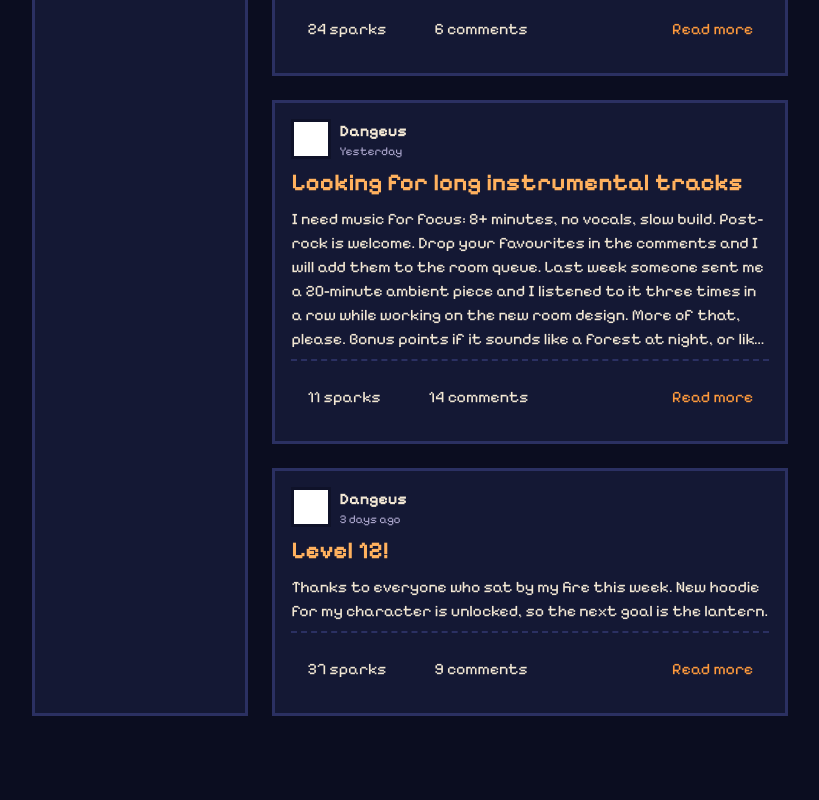
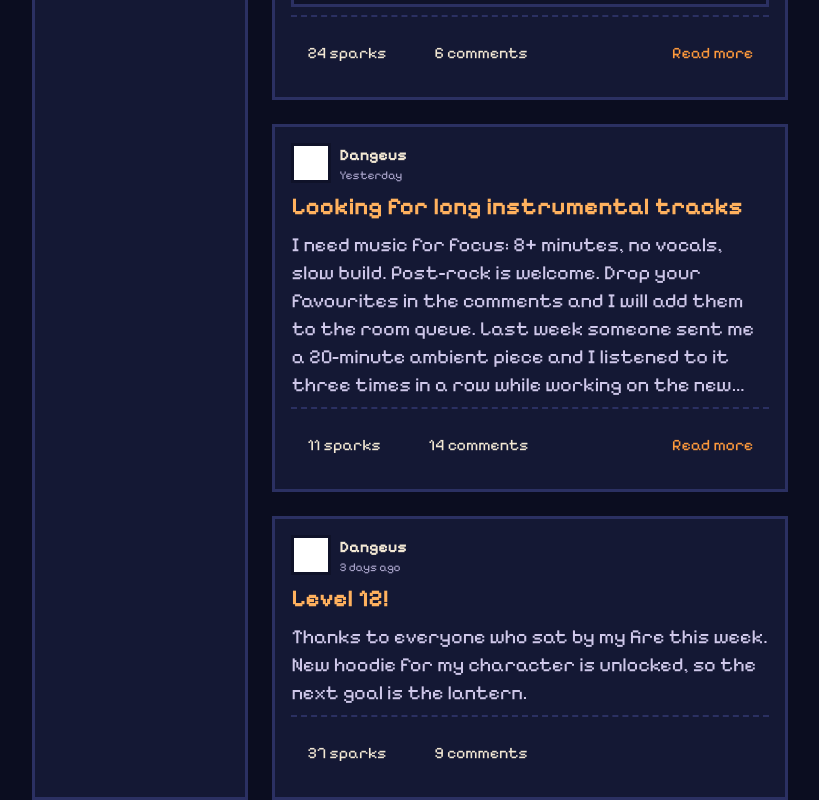
Before and after one commit to dangeus/little-light, a Next.js app in the folder client/: page /profile in a window 1280 px wide. Shown: the part 896-1696 px from the top of the page, without its empty margins (58-877 px from the left). Before the commit the page ends 1612 px from the top, so only its background shows below. Built offline with nearby package versions, Linux system fonts and the light colour scheme.

Commit message:
Add Read more toggle to PostCard

```diff
--- a/client/src/components/PostCard.tsx
+++ b/client/src/components/PostCard.tsx
@@ -1,4 +1,7 @@
+"use client"
+
 import SparkButton from "@/components/SparkButton";
+import {useEffect, useRef, useState} from "react";
 
 export type Post = {
     id: number;
@@ -16,6 +19,17 @@ type PostCardProps = {
 }
 
 export default function PostCard({post}: PostCardProps) {
+    const [isClamped, setIsClamped] = useState<boolean>(false)
+    const textRef = useRef<HTMLParagraphElement>(null)
+
+    useEffect(() => {
+        const text = textRef.current
+
+        if (text) {
+            setIsClamped(text.scrollHeight > text.clientHeight)
+        }
+    }, [])
+
     return (
         <div className="bg-panel border-3 border-line p-4 flex flex-col gap-2">
             <div className="flex gap-2">
@@ -26,7 +40,7 @@ export default function PostCard({post}: PostCardProps) {
                 </div>
             </div>
             <p className="text-accent-light text-2xl font-bold">{post.title}</p>
-            <p className="line-clamp-6 wrap-anywhere">{post.text}</p>
+            <p ref={textRef} className="line-clamp-6 wrap-anywhere text-soft text-xl">{post.text}</p>
             {post.track && <div className="border-3 border-line bg-panel-dark p-3 flex gap-2 items-center">
                 <div className="size-10 bg-accent outline-2 outline-outline -outline-offset-3 border-black"/>
                 <div>
@@ -37,10 +51,10 @@ export default function PostCard({post}: PostCardProps) {
             <div className="border-t-2 border-dashed border-line"/>
             <div className="flex justify-between p-4">
                 <div className="flex gap-12">
-                    <SparkButton initialSparks={post.sparks} />
+                    <SparkButton initialSparks={post.sparks}/>
                     <p>{post.comments} comments</p>
                 </div>
-                <button className="text-accent">Read more</button>
+                {isClamped && <button className="text-accent">Read more</button>}
             </div>
         </div>
     )
--- /dev/null
+++ b/client/src/components/ReadMoreButton.tsx
@@ -0,0 +1,13 @@
+"use client"
+
+import {useState} from "react";
+
+export default function ReadMoreButton() {
+
+    const
+    return (
+        <button className="text-accent">
+
+        </button>
+    )
+}
```
